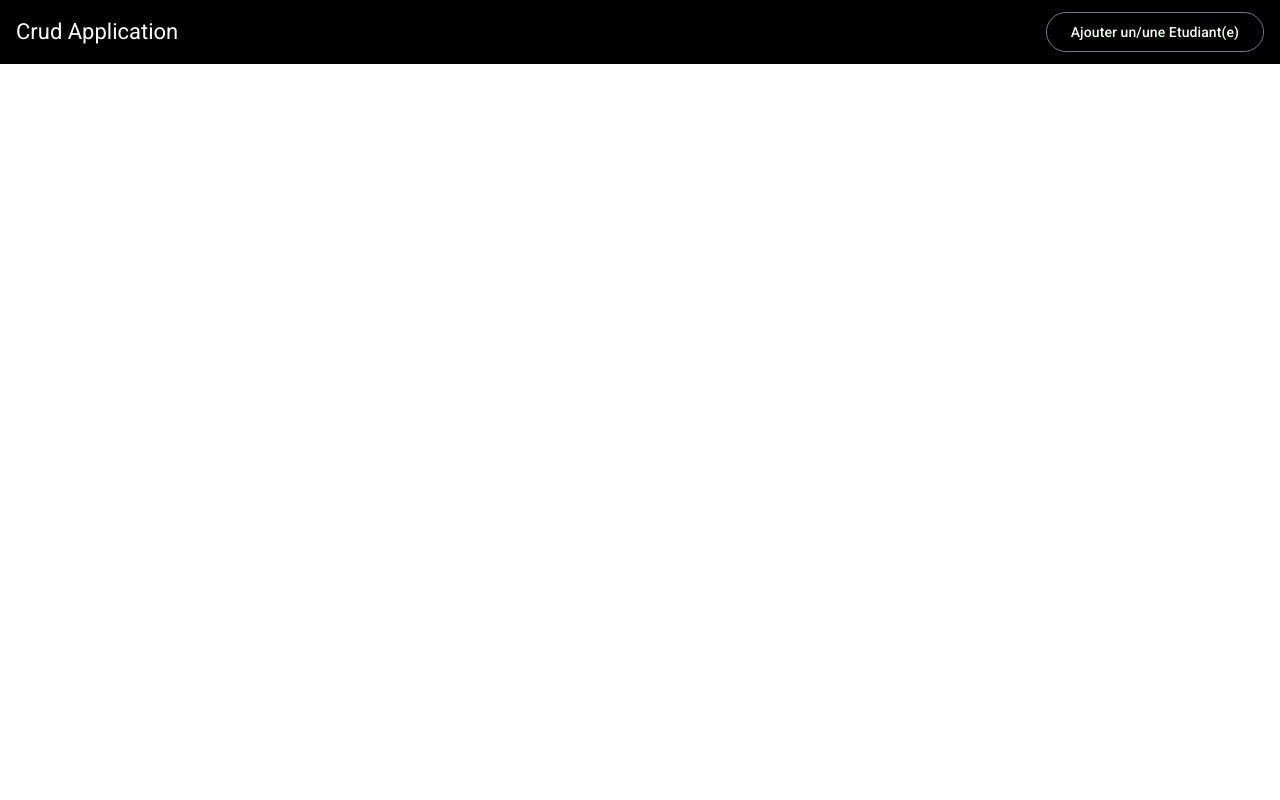
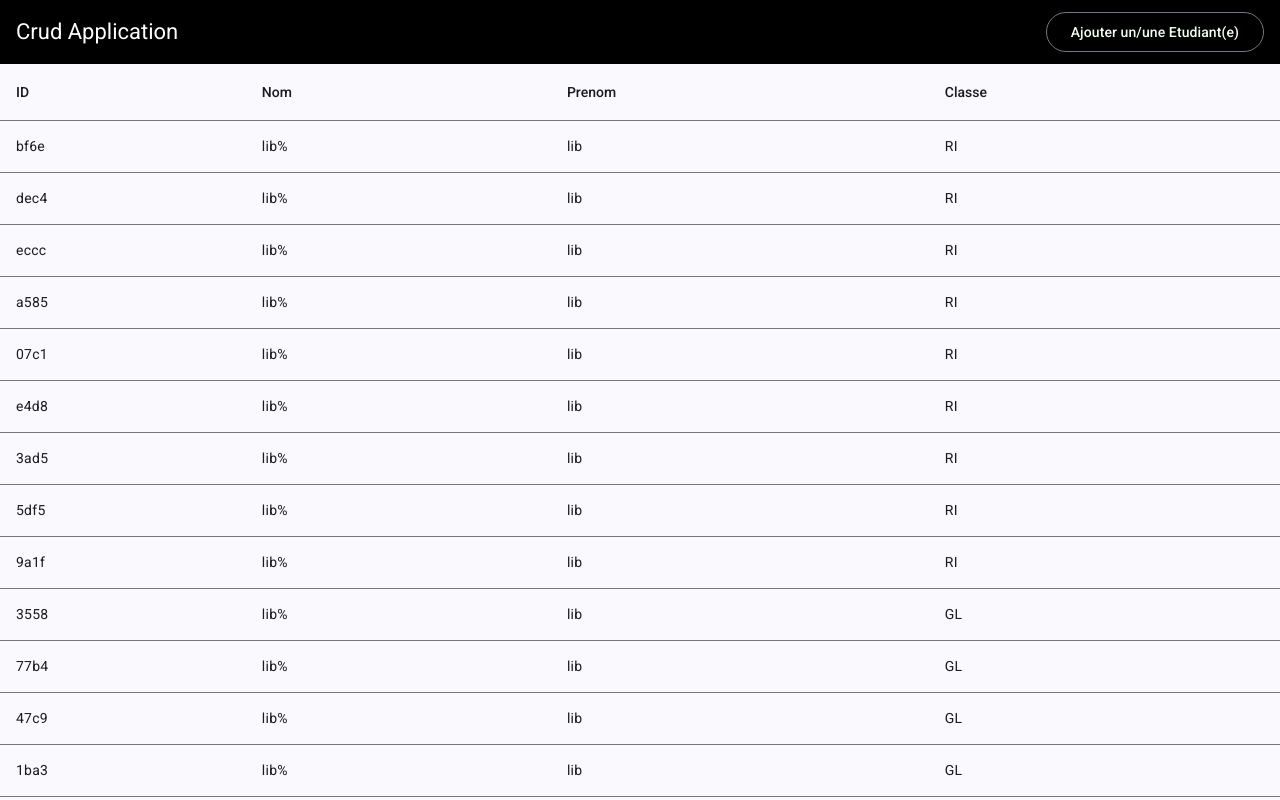
Before and after one commit to RBen19/CrudAngular, an Angular app in the folder crudApp/: page / in a window 1280 px wide. Shown: the top 800 px of the page. Built offline with nearby package versions, Linux system fonts and the light colour scheme; data requests are answered from the project's data file.

Commit message:
ajout et affichage fonctionnel

```diff
--- a/crudApp/db.json
+++ b/crudApp/db.json
@@ -172,7 +172,7 @@
       "classe": "RI"
     },
     {
-      "id": "125e",
+      "id": "125",
       "nom": "hello",
       "prenom": "world",
       "classe": "DITI"
--- a/crudApp/src/app/app.component.html
+++ b/crudApp/src/app/app.component.html
@@ -5,3 +5,47 @@
     Ajouter un/une Etudiant(e)
   </button>
 </mat-toolbar>
+<!--<mat-form-field>
+  <mat-label>Filter</mat-label>
+  <input matInput (keyup)="applyFilter($event)" placeholder="Ex. Mia" #input>
+</mat-form-field>-->
+
+<div class="mat-elevation-z8">
+  <table mat-table [dataSource]="dataSource" matSort>
+
+    <!-- ID Column -->
+    <ng-container matColumnDef="id">
+      <th mat-header-cell *matHeaderCellDef mat-sort-header> ID </th>
+      <td mat-cell *matCellDef="let row"> {{row.id}} </td>
+    </ng-container>
+
+    <!-- Progress Column -->
+    <ng-container matColumnDef="nom">
+      <th mat-header-cell *matHeaderCellDef mat-sort-header> Nom </th>
+      <td mat-cell *matCellDef="let row"> {{row.nom}}% </td>
+    </ng-container>
+
+    <!-- Name Column -->
+    <ng-container matColumnDef="prenom">
+      <th mat-header-cell *matHeaderCellDef mat-sort-header> Prenom </th>
+      <td mat-cell *matCellDef="let row"> {{row.prenom}} </td>
+    </ng-container>
+
+    <!-- Fruit Column -->
+    <ng-container matColumnDef="classe">
+      <th mat-header-cell *matHeaderCellDef mat-sort-header> Classe </th>
+      <td mat-cell *matCellDef="let row"> {{row.classe}} </td>
+    </ng-container>
+
+    <tr mat-header-row *matHeaderRowDef="displayedColumns"></tr>
+    <tr mat-row *matRowDef="let row; columns: displayedColumns;"></tr>
+
+    <!-- Row shown when there is no matching data. -->
+  <tr class="mat-row" *matNoDataRow>
+      <td class="mat-cell" colspan="4">No data matching the filter </td>
+    </tr>
+
+  </table>
+
+  <mat-paginator [pageSizeOptions]="[5, 10, 25, 100]" aria-label="Select page of users"></mat-paginator>
+</div>
--- a/crudApp/src/app/app.component.ts
+++ b/crudApp/src/app/app.component.ts
@@ -12,6 +12,18 @@
 import {MatSelectModule} from '@angular/material/select';
 import { HttpClientModule } from '@angular/common/http';
 import { StudentService } from './services/student.service';
+import {MatTableModule} from '@angular/material/table';
+import {AfterViewInit, ViewChild} from '@angular/core';
+import {MatPaginatorModule} from '@angular/material/paginator';
+import {MatPaginator} from '@angular/material/paginator';
+import {MatTableDataSource} from '@angular/material/table';
+import {MatSort, MatSortModule} from '@angular/material/sort';
+interface student{
+  id: number,
+  nom: string,
+  prenom: string,
+  classe: string
+}
 @Component({
   selector: 'app-root',
   imports: [
@@ -22,13 +34,45 @@
             MatFormFieldModule,
             MatInputModule,
             MatSelectModule,
-            HttpClientModule
+            HttpClientModule,
+            MatTableModule,
+            MatPaginatorModule,
+            MatTableModule,
+            MatPaginatorModule,
+            MatSortModule
           ],
   templateUrl: './app.component.html',
   styleUrl: './app.component.scss'
 })
-export class AppComponent implements OnInit {
-  /*
+export class AppComponent implements OnInit{
+
+  title = 'crudApp';
+  displayedColumns: string[] = ['id', 'nom', 'prenom', 'classe'];
+
+
+
+    dataSource!: MatTableDataSource<student>;
+
+    @ViewChild(MatPaginator) paginator!: MatPaginator;
+    @ViewChild(MatSort) sort!: MatSort;
+  constructor(private _dialog: MatDialog,private _studentServices :StudentService){}
+
+  ngOnInit(): void {
+    this.getALLStudent();
+  }
+  openAddEditStudentsFrom() {
+    this._dialog.open(StudentAddEditComponent);
+  }
+  getALLStudent(){
+    this._studentServices.getAllStudents().subscribe({
+      next:(res) => {
+          this.dataSource =new MatTableDataSource(res);
+        console.log(res);
+      },
+      error:console.log
+    });
+  }
+   /*
     dans le cycle de vie du component il y a ngOnInit qui permet de
     bien initialiser le composant et de s'assurer qu'il est pret et fonctionnel
 
@@ -40,20 +84,4 @@
 
     selon ma comprehension de la chose en l'état actuel
   */
-  title = 'crudApp';
-  constructor(private _dialog: MatDialog,private _studentServices :StudentService){}
-  ngOnInit(): void {
-    this.getALLStudent();
-  }
-  openAddEditStudentsFrom() {
-    this._dialog.open(StudentAddEditComponent);
-  }
-  getALLStudent(){
-    this._studentServices.getAllStudents().subscribe({
-      next:(res)=>{
-        console.log(res);
-      },
-      error:console.log
-    })
-  }
 }
--- a/crudApp/src/app/services/student.service.ts
+++ b/crudApp/src/app/services/student.service.ts
@@ -1,6 +1,12 @@
 import { Injectable } from '@angular/core';
 import { HttpClient } from '@angular/common/http';
 import { Observable, tap } from 'rxjs';
+interface student{
+  id: number,
+  nom: string,
+  prenom: string,
+  classe: string
+}
 @Injectable({
   providedIn: 'root'
 })
@@ -11,6 +17,6 @@
     return this.httpclient.post('http://localhost:3000/students',data);
   }
   getAllStudents(){
-    return this.httpclient.get('http://localhost:3000/students');
+    return this.httpclient.get<student[]>('http://localhost:3000/students');
   }
 }
```
